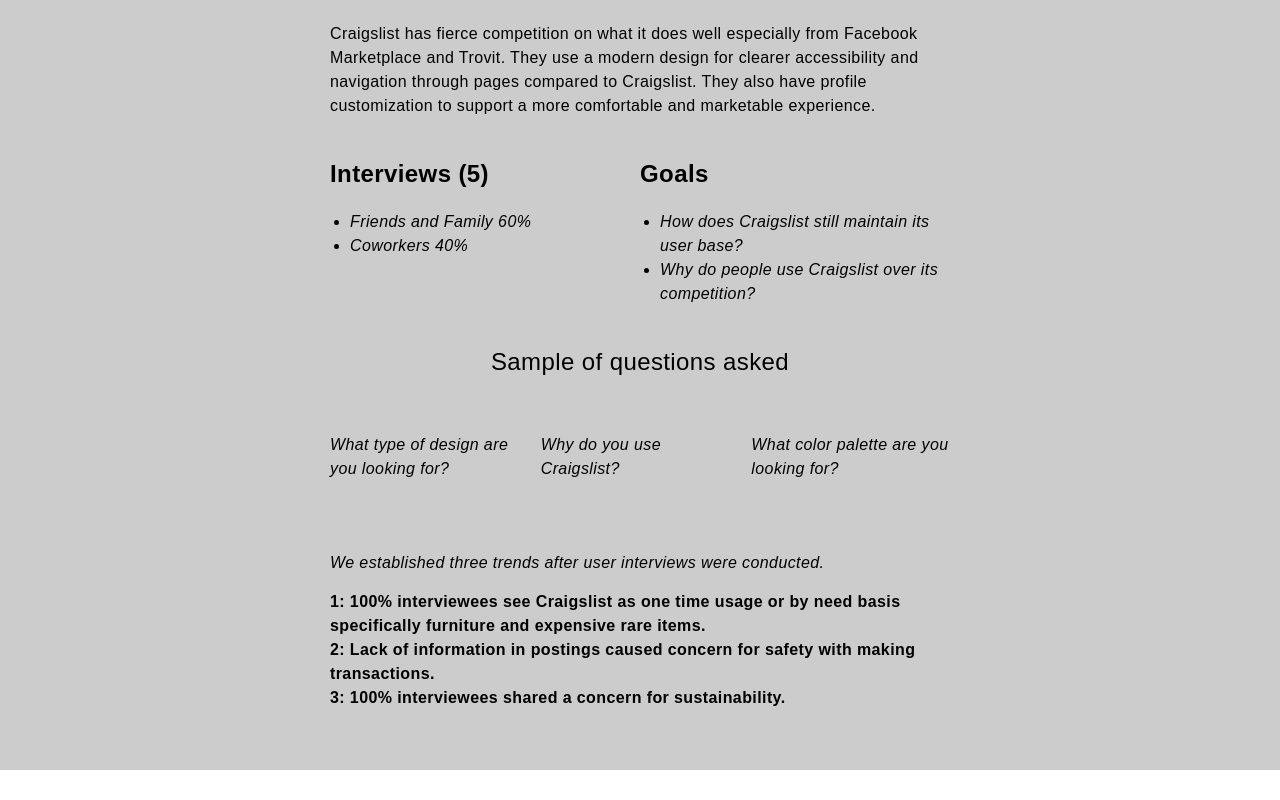
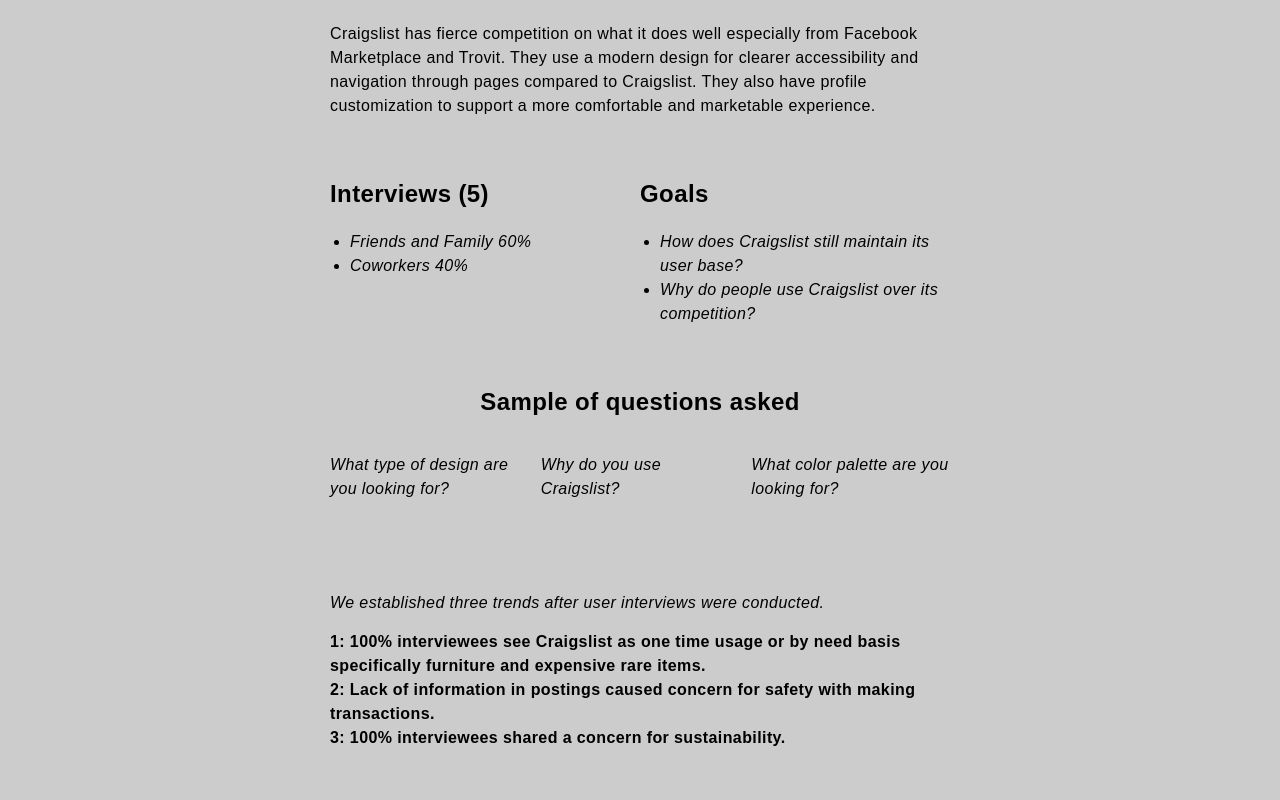
Before and after one commit to MikeSanDev/asj-portfolio, a Next.js app: page /craigsList in a window 1280 px wide. Shown: the part 2500-3300 px from the top of the page. Built offline with nearby package versions, Linux system fonts and the light colour scheme; a web font is replaced by a local one.

Commit message:
padding fixes

```diff
--- a/components/ReachFooter.tsx
+++ b/components/ReachFooter.tsx
@@ -3,7 +3,7 @@
 export default function ReachFooter() {
   return (
     <footer className="bg-black py-5" >
-      <div className='text-white flex justify-center flex-col footer-width-margin phone-padding '>
+      <div className='text-white flex justify-center flex-col footer-width-margin mx-auto phone-padding '>
         <div className='py-3 flex flex-col'>
           <Link href="/craigsList" >
             <p>Next / Coding Dojo</p>
--- a/pages/craigsList.tsx
+++ b/pages/craigsList.tsx
@@ -120,7 +120,7 @@
                     <div className="asj-width-margin-reach phone-padding w-full flex justify-center flex-col  py-10">
                         <h1 className="sub-header text-black asj-padding">Research</h1>
                         <p className="pb-5">Craigslist has fierce competition on what it does well especially from Facebook Marketplace and Trovit. They use a modern design for clearer accessibility and navigation through pages compared to Craigslist. They also have profile customization to support a more comfortable and marketable experience.</p>
-                        <div className="flex flex-row py-5">
+                        <div className="flex flex-row py-10">
                             <div className="flex flex-col w-1/2">
                                 <strong className="pb-5 text-2xl">Interviews (5)</strong>
                                 <ul className="list-disc italic pl-5 font-light">
@@ -136,7 +136,7 @@
                                 </ul>
                             </div>
                         </div>
-                        <strong className="text-2xl font-light text-center py-5">Sample of questions asked</strong>
+                        <p className="text-2xl font-semibold text-center pt-5">Sample of questions asked</p>
                         <div className="flex justify-center space-x-3 asj-padding py-5">
                             <div className="flex w-1/3 font-extralight">
                                 <em>What type of design are you looking for?</em>
@@ -148,7 +148,7 @@
                                 <em>What color palette are you looking for?</em>
                             </div>
                         </div>
-                        <div className="flex flex-col py-5">
+                        <div className="flex flex-col py-10">
                             <em className=" asj-padding">We established three trends after user interviews were conducted. </em>
                             <strong>1: 100% interviewees see Craigslist as one time usage or by need basis specifically furniture and expensive rare items. </strong>
                             <strong>2: Lack of information in postings caused concern for safety with making transactions.</strong>
--- a/styles/globals.css
+++ b/styles/globals.css
@@ -120,7 +120,7 @@
 }
 
 .footer-width-margin {
-  max-width: 650px;
+  max-width: 620px;
 }
 
 /*************************** Nav-Bar ****************************/
@@ -378,7 +378,7 @@
 }
 
 /* Small devices (landscape phones, 576px and up) */
-@media only screen and (min-width: 376px) and (max-width: 767px) {
+@media only screen and (min-width: 374px) and (max-width: 767px) {
 
   .phone-padding {
     padding: 0 20px !important;
@@ -467,7 +467,7 @@
 }
 
 /* Extra small devices (phones, less than 576px) */
-@media only screen and (max-width: 375px) {
+@media only screen and (max-width: 374px) {
   /* Navbar */
 
   .navbar-container {
```
